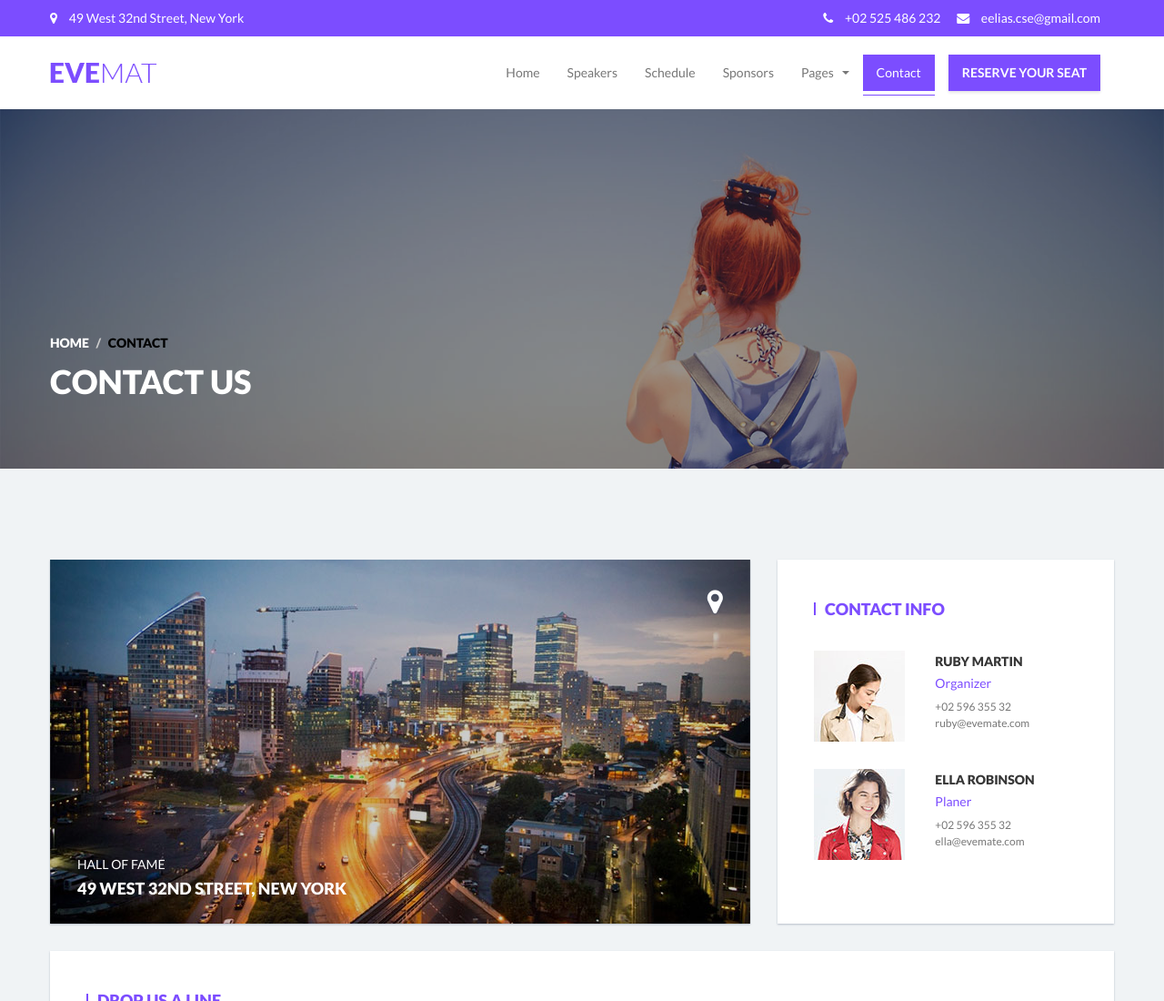
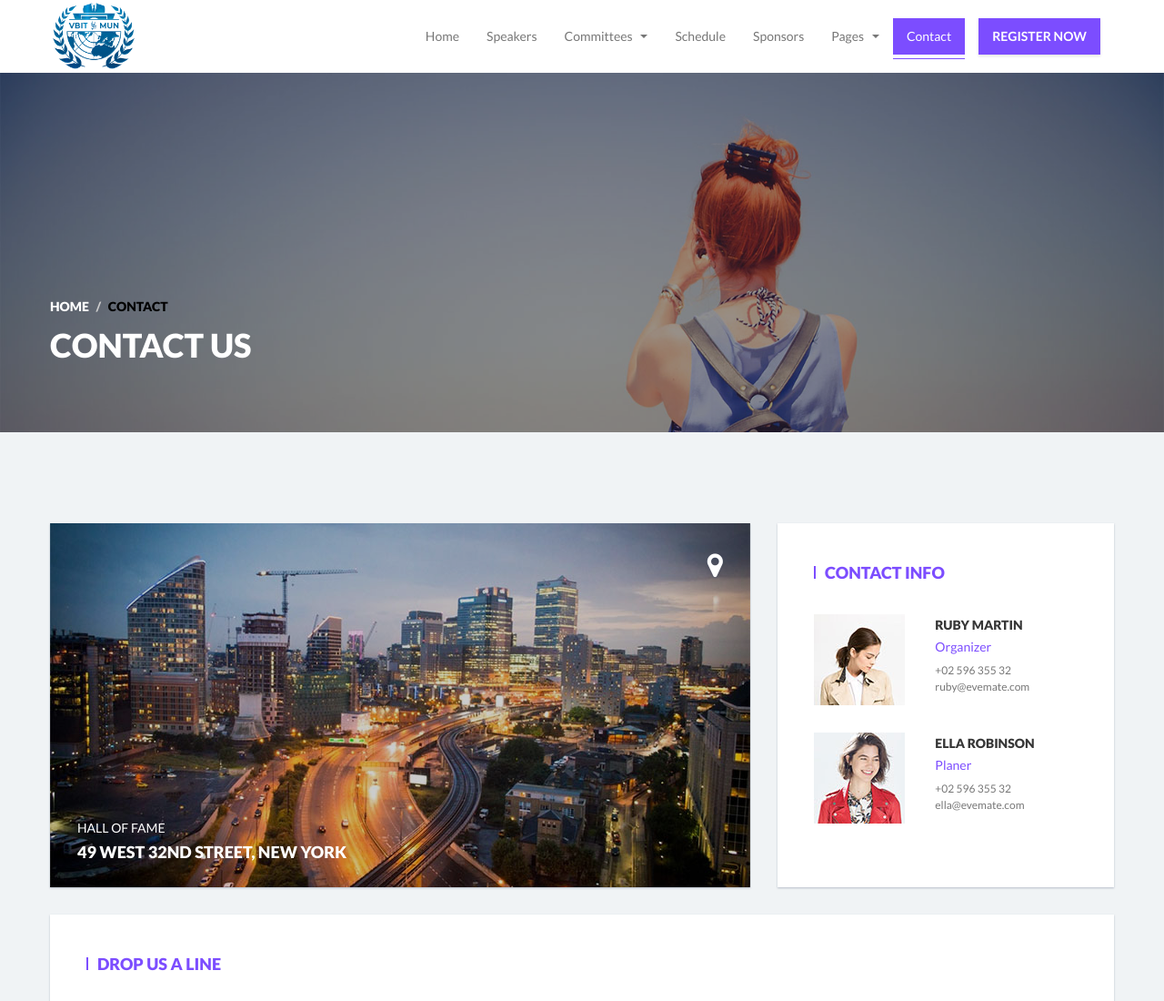
Before and after one commit to balgurikalyan/MUN2, a plain HTML site: page contact.html in a window 1280 px wide. Shown: the top 1100 px of the page at 91% size. Drawn offline with nearby package versions, Linux system fonts and the light colour scheme; some packages are replaced by stand-ins of ours; a script that the page names is missing.

Commit message:
header final

```diff
--- a/contact.html
+++ b/contact.html
@@ -9,12 +9,12 @@
 		<meta name="author" content="bestpixels">
 
 		<!-- Fav Icon  -->
-		<link rel="shortcut icon" href="images/ico/favicon.png">
-		<link href="images/ico/favicon.ico" rel="shortcut icon" type="image/x-icon">
-		<link href="images/ico/favicon.ico" rel="icon" type="image/x-icon">
+		<link rel="shortcut icon" href="images/logos/VBITMUNlogo.png">
+		<link href="images/logos/VBITMUNlogo.png" rel="shortcut icon" type="image/x-icon">
+		<link href="images/logos/VBITMUNlogo.png" rel="icon" type="image/x-icon">
 
 		<!-- Site Title  -->
-		<title>EveMat | Responsive HTML Event Template</title>
+		<title>VBITMUN 2.0</title>
 
 		<!-- Bootstrap core CSS -->
 		<link rel="stylesheet" href="assets/css/bootstrap.css" >
@@ -45,30 +45,6 @@
 
 	</head>
 	<body>
-
-		<div class="navigation-area primary-shadow">
-			<div class="top-info-bar">
-				<div class="container">
-					<div class="row">
-						<div class="col-sm-6">
-							<div class="contact-info-bar">
-								<ul>
-									<li><i class="fa fa-map-marker"></i> 49 West 32nd Street, New York</li>
-								</ul>
-							</div>
-						</div>
-						<div class="col-sm-6 text-right mobile-left">
-							<div class="contact-info-bar">
-								<ul>
-									<li><i class="fa fa-phone"></i> +02 525 486 232</li>
-									<li><i class="fa fa-envelope"></i> eelias.cse@gmail.com</li>
-								</ul>
-							</div>
-						</div>
-					</div>
-				</div><!-- /.container -->
-			</div><!-- /.top-info-bar -->
-
 			<nav class="navbar navbar-default">
 				<div class="container">
 					<!-- Brand and toggle get grouped for better mobile display -->
@@ -79,17 +55,27 @@
 							<span class="icon-bar"></span>
 							<span class="icon-bar"></span>
 						</button>
-						<a class="navbar-brand" href="index.html"><img src="images/logo.png" alt="Site Logo" /></a>
+						<a class="navbar-brand" href="index.html"><img src="images/logos/MUN blue.png" alt="Site Logo" style="max-height: 80px;" /></a>
 					</div>
 
 					<!-- Collect the nav links and other content for toggling -->
 					<div class="collapse navbar-collapse" id="navbar-collapse">
 						<ul class="nav navbar-nav navbar-right">
-							<li class="ml15"><a class="button alt" href="price-table.html">Reserve Your Seat</a></li>
+							<li class="ml15"><a class="button alt" href="price-table.html">Register Now</a></li>
 						</ul>
 						<ul class="nav navbar-nav navbar-right">
 							<li><a href="index.html">Home</a></li>
 							<li><a href="speakers.html">Speakers</a></li>
+							<li class="dropdown">
+								<a href="#" class="dropdown-toggle" data-toggle="dropdown">Committees <span class="caret"></span></a>
+								<ul class="dropdown-menu">
+									<li><a href="disec.html">UNGA - DISEC</a></li>
+									<li><a href="arab_league.html">Arab League</a></li>
+									<li><a href="aippm.html">AIPPM</a></li>
+									<li><a href="internationalpress.html">The International Press</a></li>
+									<li><a href="404.html">404 Error</a></li>
+								</ul>
+							</li>
 							<li><a href="schedule.html">Schedule</a></li>
 							<li><a href="sponsors.html">Sponsors</a></li>
 							<li class="dropdown">
```
Also changed, not shown: 404.html (+4 -4 lines), about.html (+28 -1 lines), accommodation.html (+19 -9 lines), blog-single.html (+1 -1 lines), blog.html (+17 -28 lines), gallery.html (+16 -29 lines), price-table.html (+16 -29 lines), schedule.html (+16 -30 lines), speakers.html (+16 -28 lines), sponsors.html (+16 -29 lines).
